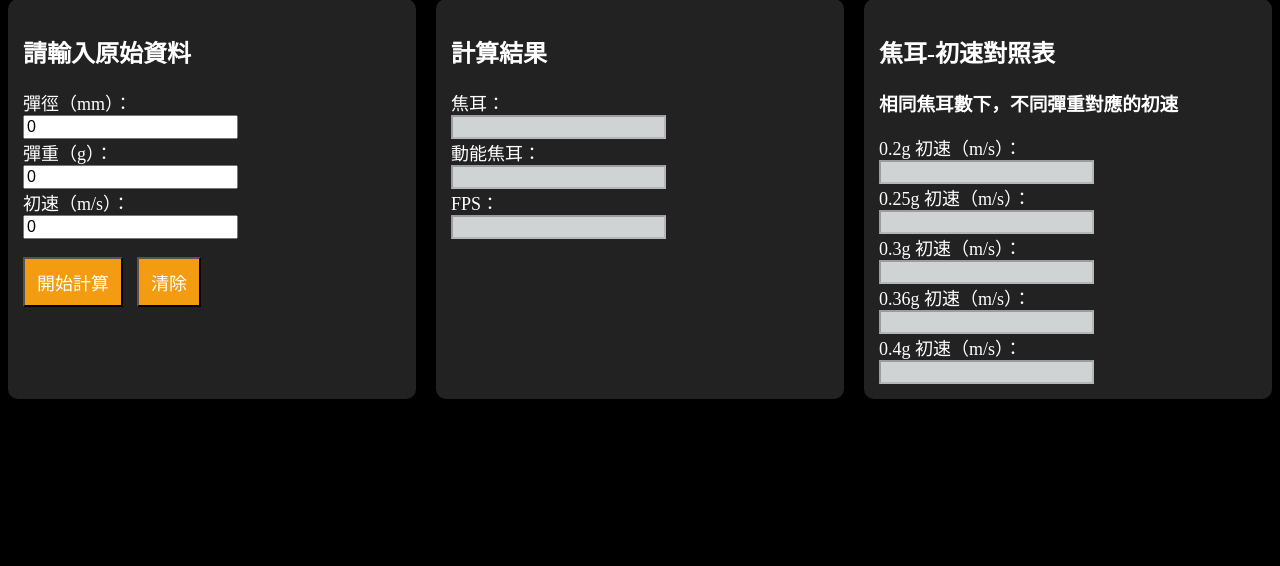
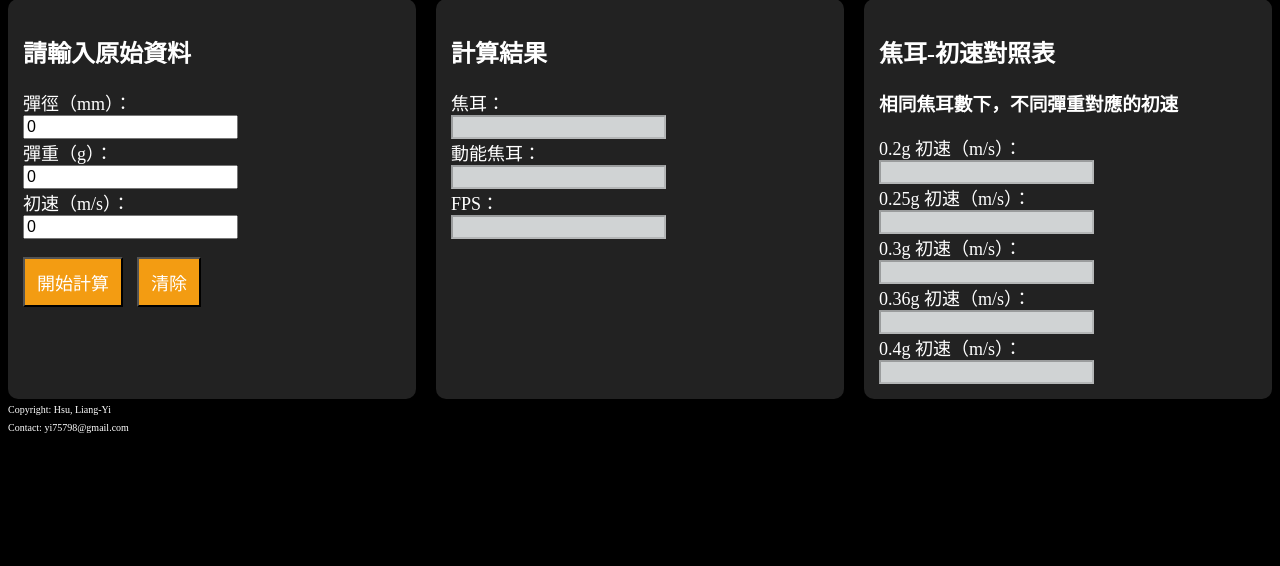
Before and after one commit to yi75798/Joule_calculator, a Flask app: page / in a window 1280 px wide. Shown: the part 134-700 px from the top of the page. Run offline with Flask 2, Linux system fonts and the light colour scheme.

Commit message:
0509 2239

```diff
--- a/templates/index.html
+++ b/templates/index.html
@@ -78,5 +78,8 @@
             document.querySelector('input[name="fps"]').value = '';
         }
         </script>
+
+    <font size="1" face="微軟正黑體">Copyright: Hsu, Liang-Yi</font><br/>
+    <font size="1" face="微軟正黑體">Contact: yi75798@gmail.com</font><br/>
 </body>
 </html>
```
Also changed, not shown: 1 other file.
